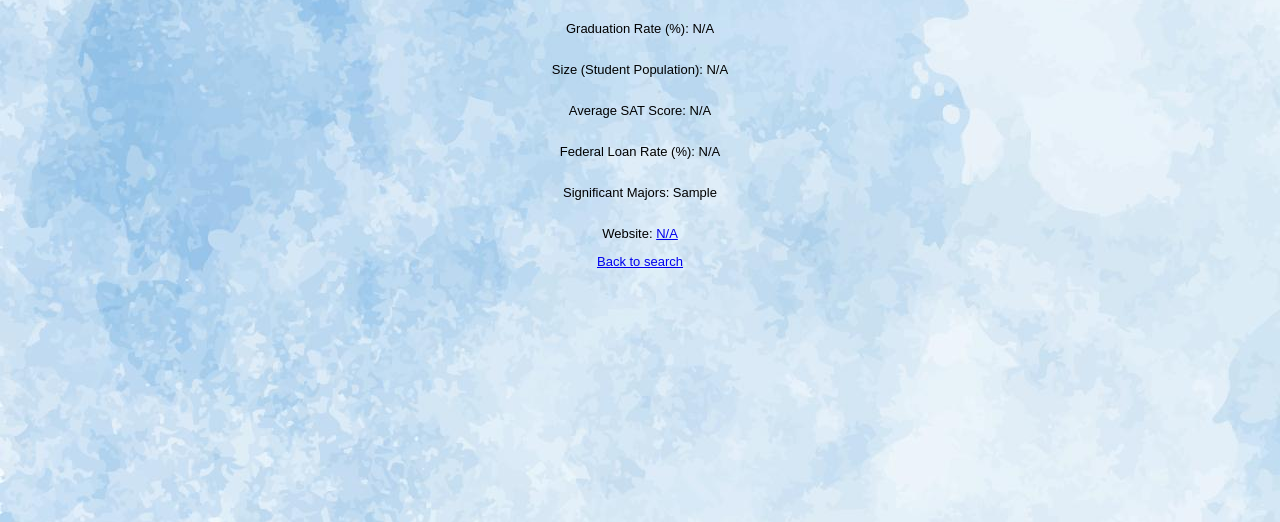
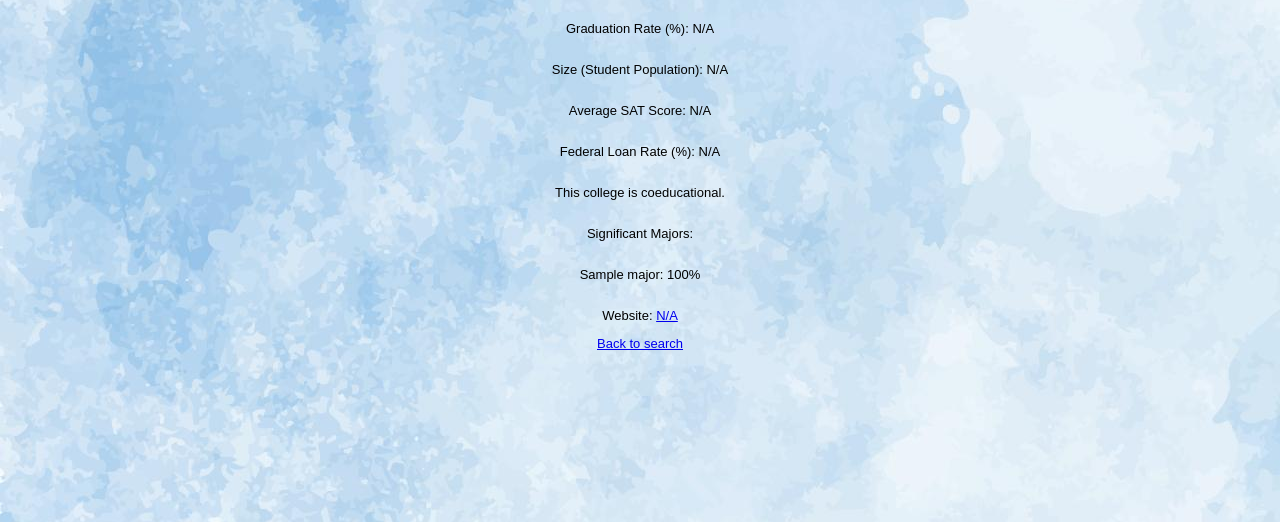
Before and after one commit to UMB-Capstone-team/College-Hunter, a Flask app: template Template/templates/college_profile.html in a window 1280 px wide. Shown: the part 228-750 px from the top of the page. Run offline with Flask 3, Linux system fonts and the light colour scheme; the template is opened without the code that fills it: most values are stand-ins (such as "Sample title", 1, 10 or a date in 2020).

Commit message:
backend basically done
-fixed size search? but not URLs still not working?
-added coed line to college profile page
-implemented major programs section in college profile
rare error - unsupported type for graduation rate

```diff
--- a/Template/app.py
+++ b/Template/app.py
@@ -77,30 +77,47 @@ def college_profile(college_id):
             "latest.cost.tuition.out_of_state",
             "latest.admissions.admission_rate.overall",
             "latest.student.size",
+            "latest.student.enrollment.all",
             "school.city",
             "school.state",
             "latest.admissions.sat_scores.average.overall",
             "latest.aid.federal_loan_rate",
             "latest.completion.completion_rate_4yr_150nt_pooled",
-            "latest.academics.program_percentage",
+            "latest.academics.program_percentage.agriculture",
+            "latest.academics.program_percentage.resources",
+            "latest.academics.program_percentage.architecture",
+            "latest.academics.program_percentage.ethnic_cultural_gender",
+            "latest.academics.program_percentage.communication",
+            "latest.academics.program_percentage.communications_technology",
+            "latest.academics.program_percentage.computer",
+            "latest.academics.program_percentage.personal_culinary",
+            "latest.academics.program_percentage.education",
+            "latest.academics.program_percentage.engineering",
+            "latest.academics.program_percentage.engineering_technology",
+            "latest.academics.program_percentage.language",
+            "latest.academics.program_percentage.family_consumer_science",
             "latest.school.school_url",
+            "school.men_only",
+            "school.women_only",
             "id"
         ]),
     }
     response = requests.get(API_URL, params=params)
     college = response.json().get("results", [])[0]
+    top_majors = format_significant_majors(college)[:5]
     print("API response status code:", response.status_code)
     print("API response data:", response.json())
     # return jsonify(college)
-    return render_template("college_profile.html", college=college)
+    return render_template("college_profile.html", college=college, top_majors=top_majors)
 
 def format_significant_majors(college):
     majors = []
     for key, value in college.items():
-        if key.startswith('latest.academics.program_percentage') and value >= 0.2:
+        if key.startswith('latest.academics.program_percentage'):
             formatted_key = key.replace('latest.academics.program_percentage.','').replace('_', ' ').title()
-            majors.append(formatted_key)
-    return ', '.join(majors)
+            majors.append((formatted_key, value))
+    majors.sort(key=lambda x: x[1], reverse=True)
+    return majors
 
 
 if __name__ == "__main__":
--- a/Template/templates/college_profile.html
+++ b/Template/templates/college_profile.html
@@ -19,7 +19,18 @@
     <p>Size (Student Population): {{ college['latest.student.size'] if 'latest.student.size' in college else 'N/A' }}</p>
     <p>Average SAT Score: {{ college['latest.admissions.sat_scores.average.overall'] if 'latest.admissions.sat_scores.average.overall' in college else 'N/A' }}</p>
     <p>Federal Loan Rate (%): {{ ((college['latest.aid.federal_loan_rate'] * 100) | int) if 'latest.aid.federal_loan_rate' in college else 'N/A' }}</p>
-    <p>Significant Majors: {{ significant_majors }}</p>
+    {% if college['school.men_only'] %}
+    <p>This college is male-only.</p>
+    {% elif college['school.women_only'] %}
+    <p>This college is female-only.</p>
+    {% else %}
+    <p>This college is coeducational.</p>
+    {% endif %}
+    <p>Significant Majors:</p>
+    {% for major, percentage in top_majors %}
+    <p>{{ major }}: {{ (percentage * 100) | round(2) }}%</p>
+    {% endfor %}
+
 
     <p>Website: <a href="http://{{ college['latest.school.school_url'] if 'latest.school.school_url' in college else '#' }}" target="_blank">{{ college['latest.school.school_url'] if 'latest.school.school_url' in college else 'N/A' }}</a></p>
 
```
